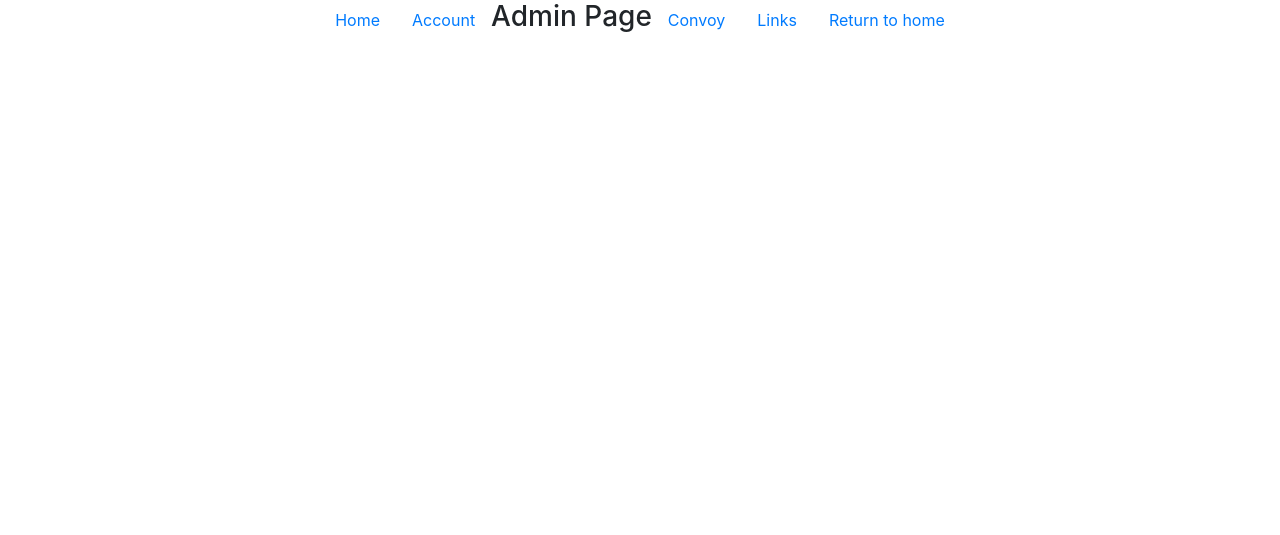
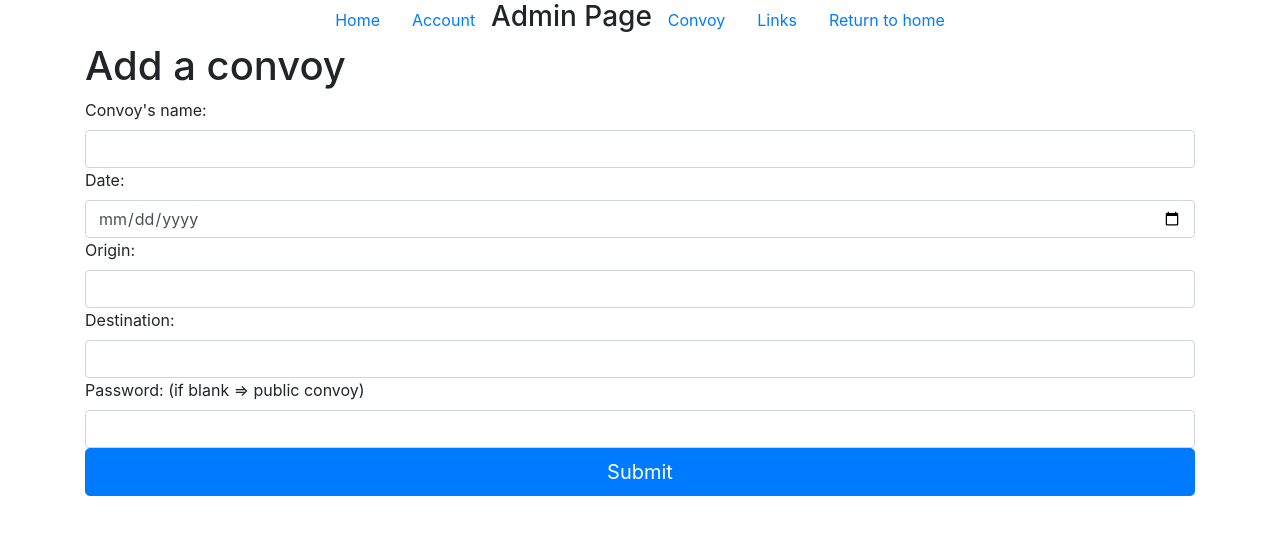
Before and after one commit to CodeColors/ConvoyManager, a PHP site: page /admin_convoy.php?type=add in a window 1280 px wide. Shown: the top 535 px of the page. Run offline with PHP 8.4, Linux system fonts and the light colour scheme; a user stored in the database is signed in.

Commit message:
Add convoy by panel

```diff
--- a/admin_convoy.php
+++ b/admin_convoy.php
@@ -1,8 +1,34 @@
 <?php
-session_start();
-if(!(isset($_SESSION['id']))){
-        header('Location: index.php');
-}
+  session_start();
+  require('db.php');
+  if(!(isset($_SESSION['id']))){
+          header('Location: index.php');
+  }
+
+  if($_GET['type'] == "add"){
+    if(isset($_POST['add'])){
+      if(isset($_POST['password'])){
+        $req = $bdd->prepare('INSERT INTO convoy (name, date, origin, destination, pass) VALUES (:name, :date, :origin, :destination, :pass)');
+        $req->execute(array(
+          'name' => $_POST['convoy_name'],
+          'date' => $_POST['date'],
+          'origin' => $_POST['origin'],
+          'destination' => $_POST['destination'],
+          'pass' => $_POST['password']
+        ));
+      }else{
+        $req = $bdd->prepare('INSERT INTO convoy (name, date, origin, destination) VALUES (:name, :date, :origin, :destination)');
+        $req->execute(array(
+          'name' => $_POST['convoy_name'],
+          'date' => $_POST['date'],
+          'origin' => $_POST['origin'],
+          'destination' => $_POST['destination']
+        ));
+      }
+
+    }
+  }
+
 ?>
 <html>
     <head>
@@ -21,9 +47,9 @@ if(!(isset($_SESSION['id']))){
                 <a class="nav-link" href="admin_signin.php">Account</a>
               </li>
               <li class="nav-item">
+                <h3>Admin Page</h3>
+              </li>
               <li class="nav-item">
-                    <h3>Admin Page</h3>
-              </li>
                 <a class="nav-link active" href="#">Convoy</a>
               </li>
               </li>
@@ -34,6 +60,32 @@ if(!(isset($_SESSION['id']))){
               </li>
             </ul>
         </header>
+        <?php if (!(isset($_GET['type']))){ ?>
+          <h1>Liste des convois</h1>
+          <a class="btn btn-primary" href="admin_convoy.php?type=add">Add</a>
+        <?php }elseif ($_GET['type'] == "add") { ?>
+          <div class="container">
+            <h1>Add a convoy</h1>
+            <form method="post" class="form-signin">
+              <label for="convoy_name">Convoy's name:</label>
+              <input type="text" class="form-control" name="convoy_name" id="convoy_name" required/>
+              <label for="date">Date:</label>
+              <input type="date" class="form-control" name="date" id="date" required/>
+              <label for="origin">Origin:</label>
+              <input type="text" class="form-control" name="origin" id="origin" required/>
+              <label for="destination">Destination:</label>
+              <input type="text" class="form-control" name="destination" id="destination" required/>
+              <label for="password">Password: (if blank => public convoy)</label>
+              <input type="text" class="form-control" name="password" id="password"/>
+              <input type="submit" class="btn btn-lg btn-primary btn-block" name="add" value="Submit" />
+            </form>
+          </div>
+        <?php }elseif ($_GET['type'] == "modify"){ ?>
+
+        <?php }else{
+          echo "Erreur d'affichage de page, veuillez reessayer";
+        } ?>
+
 
     </body>
     <script src="https://code.jquery.com/jquery-3.3.1.slim.min.js" integrity="sha384-q8i/X+965DzO0rT7abK41JStQIAqVgRVzpbzo5smXKp4YfRvH+8abtTE1Pi6jizo" crossorigin="anonymous"></script>
--- a/admin_links.php
+++ b/admin_links.php
@@ -1,9 +1,9 @@
 <?php
   session_start();
+  require('db.php');
   if(!(isset($_SESSION['id']))){
           header('Location: index.php');
   }
-$bdd = new PDO('mysql:host=localhost;dbname=convoyManager;charset=utf8', 'root', '');
 
   if(isset($_POST['submit'])){
       $setLinks = $bdd->prepare("UPDATE links SET trucksbook = :truck, discord = :discord WHERE id = 1");
--- a/admin_signin.php
+++ b/admin_signin.php
@@ -1,9 +1,9 @@
 <?php
 session_start();
+require('db.php');
 if(!(isset($_SESSION['id']))){
     header('Location: index.php');
 }else{
-$bdd = new PDO('mysql:host=localhost;dbname=convoyManager;charset=utf8', 'root', '');
 if(isset($_POST['logb'])){
     $pass_hache = password_hash($_POST['pass'], PASSWORD_DEFAULT);
 
--- a/convoy.php
+++ b/convoy.php
@@ -1,10 +1,10 @@
 <?php
     session_start();
+    require('db.php');
     if(!(isset($_GET['id']))){
         header('Location: index.php');
     }
 
-    $bdd = new PDO('mysql:host=localhost;dbname=convoyManager;charset=utf8', 'root', '');
     $search = $bdd->query("SELECT * FROM convoy WHERE id=".$_GET['id']);
     $convoy = $search->fetch();
 
--- a/convoy_user.php
+++ b/convoy_user.php
@@ -1,10 +1,10 @@
 <?php
     session_start();
+    require('db.php');
     if(!(isset($_GET['id'])) OR !(isset($_GET['action']))){
         header('Location: index.php');
     }
 
-    $bdd = new PDO('mysql:host=localhost;dbname=convoyManager;charset=utf8', 'root', '');
     $search = $bdd->query("SELECT * FROM convoy WHERE id=".$_GET['id']);
     $convoy = $search->fetch();
 
--- /dev/null
+++ b/db.php
@@ -0,0 +1,5 @@
+<?php
+
+$bdd = new PDO('mysql:host=localhost;dbname=convoyManager;charset=utf8', 'root', '');
+
+?>
--- a/delete_user.php
+++ b/delete_user.php
@@ -1,12 +1,12 @@
 <?php
     session_start();
+    require('db.php');
     if(!(isset($_SESSION['id']))){
         header('Location: index.php');
     }
     if(!(isset($_GET['id']))){
         echo 'No paramaters url. Click <a href="admin_signin.php">here</a> to return on accounts page';
     }else{
-        $bdd = new PDO('mysql:host=localhost;dbname=convoyManager;charset=utf8', 'root', '');
         $bdd->query("DELETE FROM users WHERE id=".$_GET['id']);
 
         header('Location: admin_signin.php');
--- a/index.php
+++ b/index.php
@@ -1,6 +1,6 @@
 <?php
     session_start();
-    $bdd = new PDO('mysql:host=localhost;dbname=convoyManager;charset=utf8', 'root', '');
+    require('db.php');
 
     $req = $bdd->query("SELECT * FROM links");
     $links = $req->fetch();
--- a/login.php
+++ b/login.php
@@ -1,11 +1,11 @@
 <?php
     session_start();
+    require('db.php');
     if(isset($_SESSION['id'])){
         header('Location: index.php');
     }
 
     if(isset($_POST['signin'])){
-        $bdd = new PDO('mysql:host=localhost;dbname=convoyManager;charset=utf8', 'root', '');
 
         $search = $bdd->prepare('SELECT id, user, pass FROM users WHERE user = :user');
         $search->execute(array(
```
Lines whose indentation alone changed are shown as unchanged.
